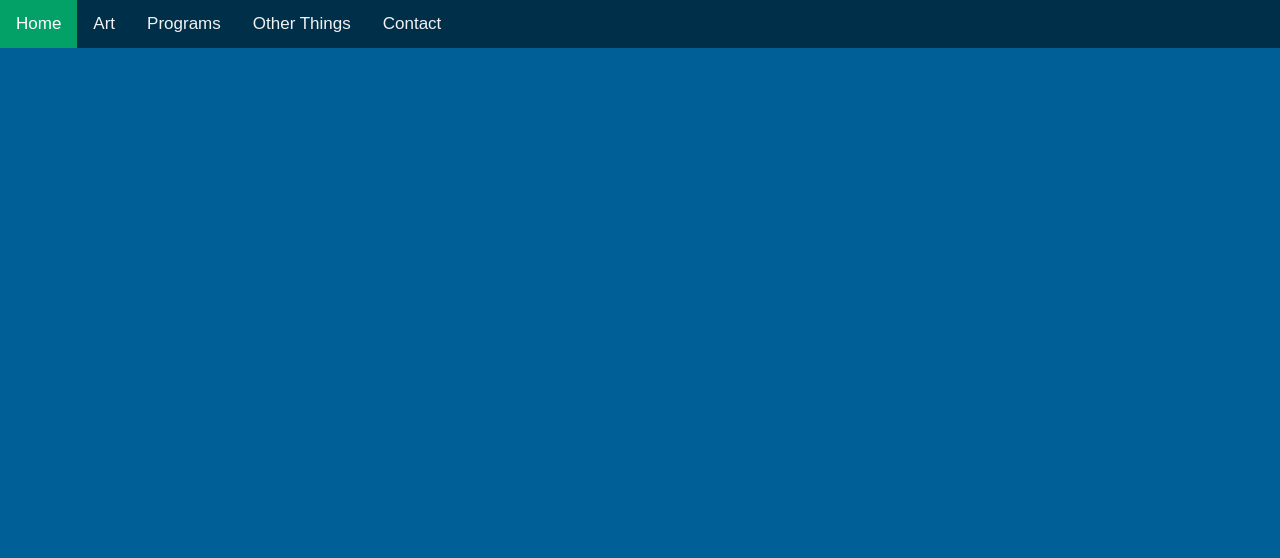
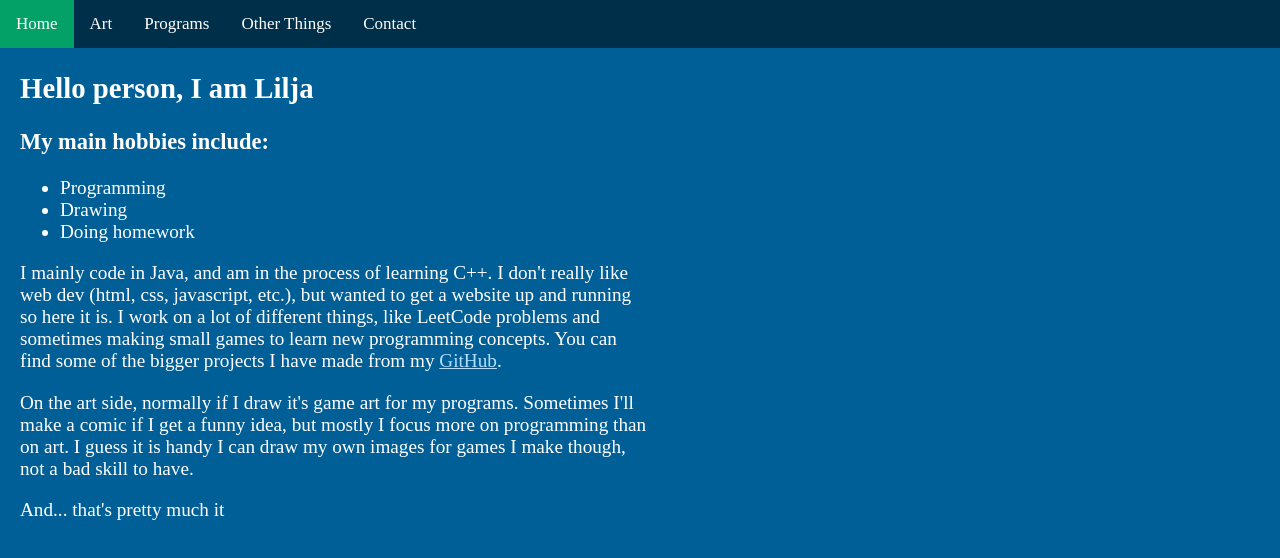
Before and after one commit to liljakiiski/liljakiiski.github.io, a plain HTML site: page index.html in a window 1280 px wide. Drawn offline with Linux system fonts and the light colour scheme.

Commit message:
Added some images and text to index, art, and contact html files

```diff
--- a/Website.css
+++ /dev/null
@@ -1,29 +0,0 @@
-body {
-	margin: 0;
-	font-family: Arial, Helvetica, sans-serif;
-	background: rgb(0, 95, 150);
-}
-
-.menu {
-	background: rgb(0, 47, 74);
-	overflow: hidden;
-}
-
-.menu a {
-  	float: left;
-  	color: #f2f2f2;
-  	text-align: center;
-  	padding: 14px 16px;
-  	text-decoration: none;
-	font-size: 17px;
-}
-
-.menu a:hover {
-  	background-color: #ddd;
-  	color: black;
-}
-
-.menu a.active {
-  	background-color: rgb(3, 161, 103);
-  	color: white;
-}
--- a/index.html
+++ b/index.html
@@ -3,7 +3,7 @@
 	<!--Head-->
 	<head>
 		<title>Lilja's Website</title>
-		<link rel="stylesheet" type="text/css" href="Website.css">
+		<link rel="stylesheet" type="text/css" href="style.css">
                 <link rel="shortcut icon" type="image/png" href="image.png">
 	</head>
 
@@ -12,11 +12,31 @@
 		<!--Menu-->
 		<div class="menu">
                      	<a class="active" href="index.html">Home</a>
-			<a href="Art.html">Art</a></li>
-                     	<a href="Programs.html">Programs</a>
-                       	<a href="Other.html">Other Things</a>
-			<a href="Contact.html">Contact</a>
+			<a href="art.html">Art</a></li>
+                     	<a href="programs.html">Programs</a>
+                       	<a href="other.html">Other Things</a>
+			<a href="contact.html">Contact</a>
 		</div>
 
+		<div class="main">
+                	<h2>Hello person, I am Lilja</h2>
+
+                	<h3>My main hobbies include:</h3>
+			<ul>
+				<li>Programming</li>
+                		<li>Drawing</li>
+                		<li>Doing homework</li>
+			</ul>
+
+                	<p>I mainly code in Java, and am in the process of learning C++. I don't really like web dev (html, css, javascript, etc.), but wanted to get a website up
+			and running so here it is. I work on a lot of different things, like LeetCode problems and sometimes making small games to learn new programming concepts.
+			You can find some of the bigger projects I have made from my <a href="https://github.com/LiljaKiiski">GitHub</a>.<p>
+
+			<p>On the art side, normally if I draw it's game art for my programs. Sometimes I'll make a comic if I get a funny idea, but mostly I focus more
+			on programming than on art. I guess it is handy I can draw my own images for games I make though, not a bad skill to have.</p>
+
+			<p>And... that's pretty much it</p>
+
+		</div>
 	</body>
 </html>
--- /dev/null
+++ b/style.css
@@ -0,0 +1,46 @@
+body {
+	margin: 0;
+	background: rgb(0, 95, 150);
+}
+
+.main  {
+	font-size: larger;
+	margin-left: 20px;
+	color: rgb(255, 255, 255);
+}
+
+.main p {
+	width: 50%;
+}
+
+.main a {
+	color: rgb(179, 222, 255);
+}
+
+.main img {
+	width: 15%;
+}
+
+.menu {
+	background: rgb(0, 47, 74);
+	overflow: hidden;
+}
+
+.menu a {
+  	float: left;
+  	color: rgb(255, 255, 255);
+  	text-align: center;
+  	padding: 14px 16px;
+  	text-decoration: none;
+	font-size: 17px;
+}
+
+.menu a:hover {
+  	background-color: #ddd;
+  	color: rgb(0, 47, 74);
+}
+
+.menu a.active {
+  	background-color: rgb(3, 161, 103);
+  	color: white;
+}
```
Also changed, not shown: art.html (added, +37 -0 lines), contact.html (added, +25 -0 lines), other.html (added, +21 -0 lines), programs.html (added, +21 -0 lines), template.html (added, +21 -0 lines), drawings/candy_logo.png (added), drawings/fishy_logo.png (added), drawings/koding_logo.png (added), drawings/pencil_logo.png (added), images/github_icon.png (added), images/leetcode_icon.png (added), 4 other files.
